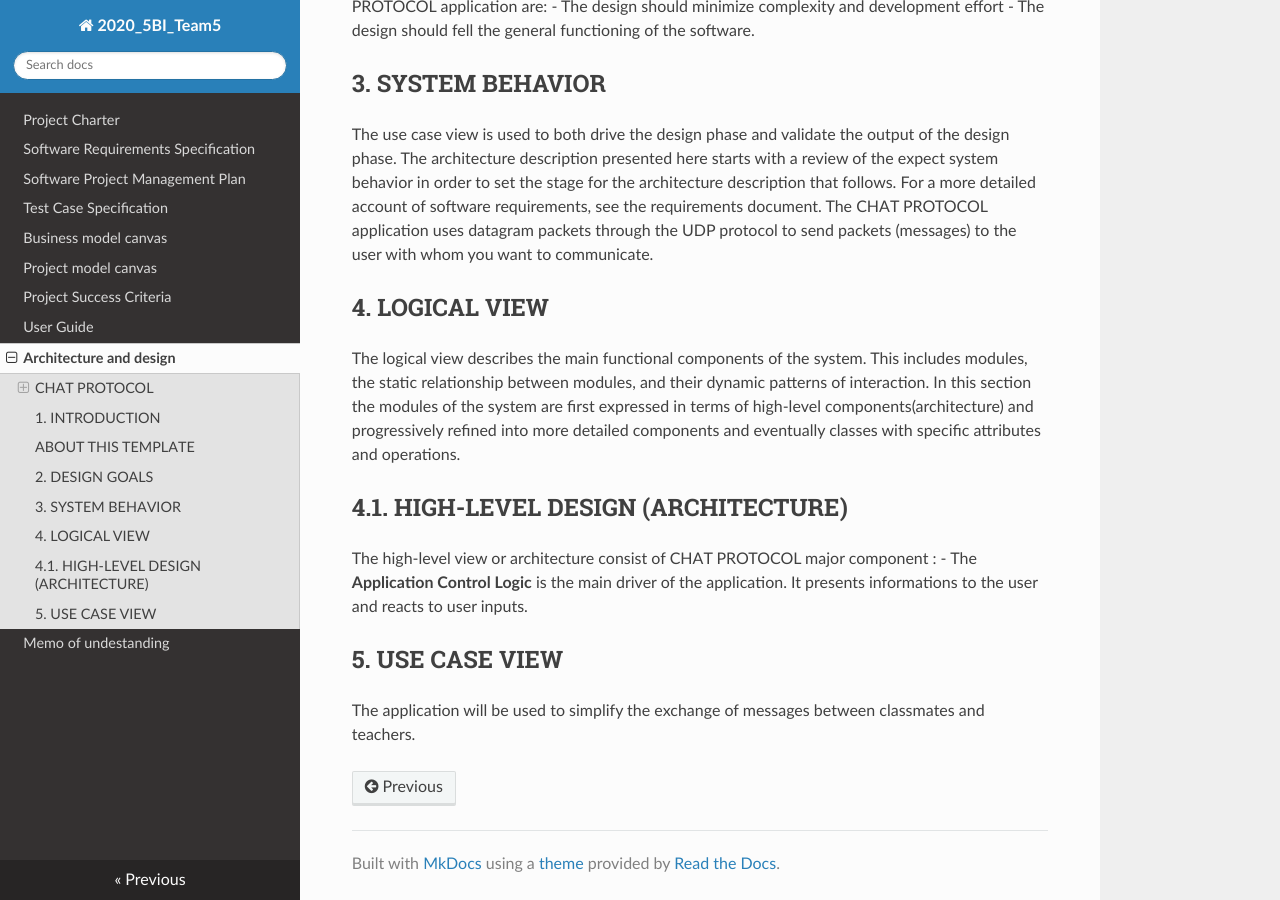
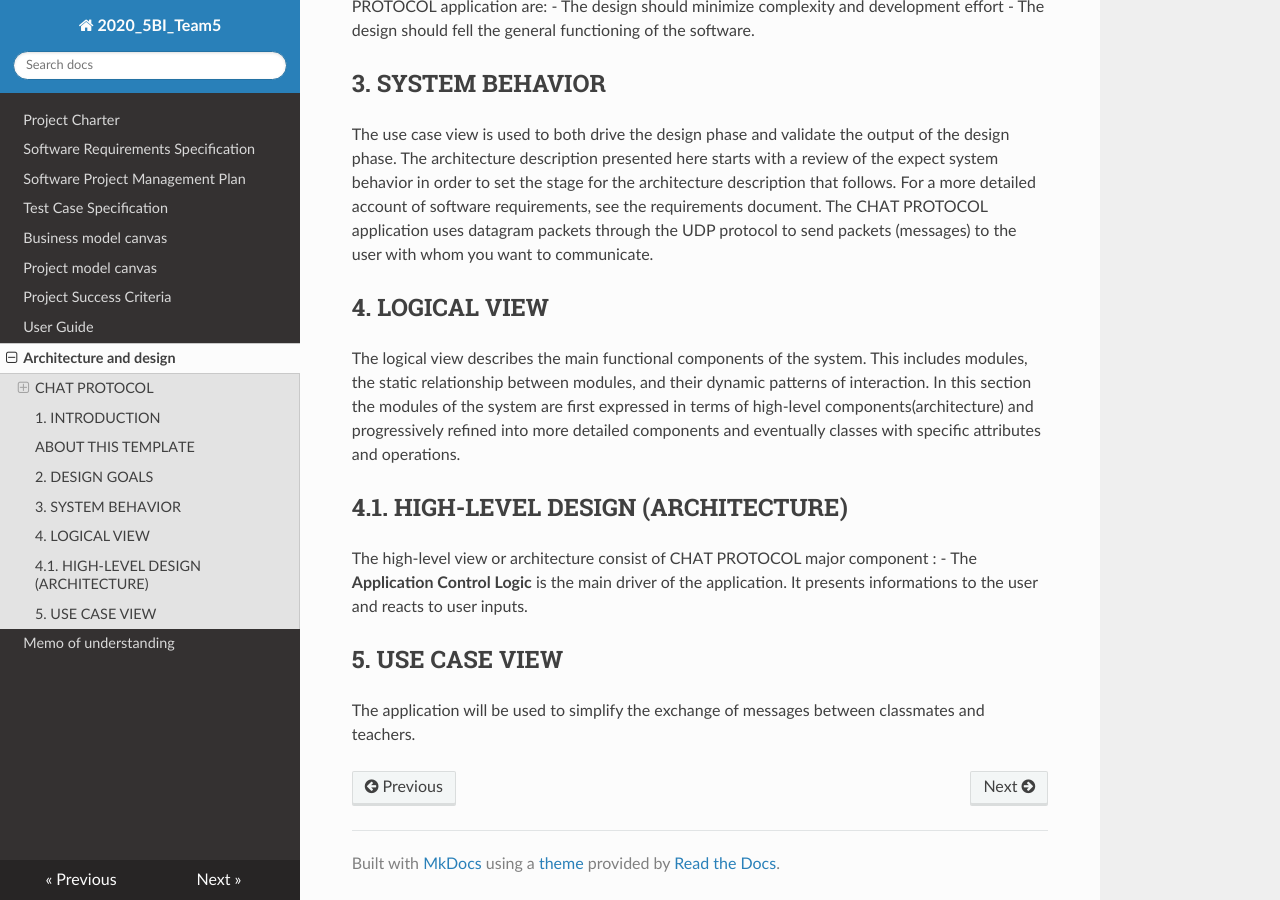
Before and after one commit to Kurai27/2020_5BI_Team5_ChatDocumentation, an MkDocs documentation site: the page built from docs/Architecture_And_Design.md, in a window 1280 px wide and 900 px high, scrolled down 1973 px. Built offline with MkDocs 1.6.1, drawn with Linux system fonts in a browser that asks for light colours; nearby versions of some CDN libraries.

Commit message:
Update mkdocs.yml

```diff
--- a/mkdocs.yml
+++ b/mkdocs.yml
@@ -10,7 +10,7 @@ nav:
     - 'Project Success Criteria': 'Project_Success_Criteria.md'
     - 'User Guide': 'User_Guide.md'
     - 'Architecture and design': 'Architecture_And_Design.md'
-    - 'Memo of undestanding': 'Memo_of_undestanding.md'
+    - 'Memo of understanding': 'Memo_of_understanding.md'
 
 
 theme:
```
